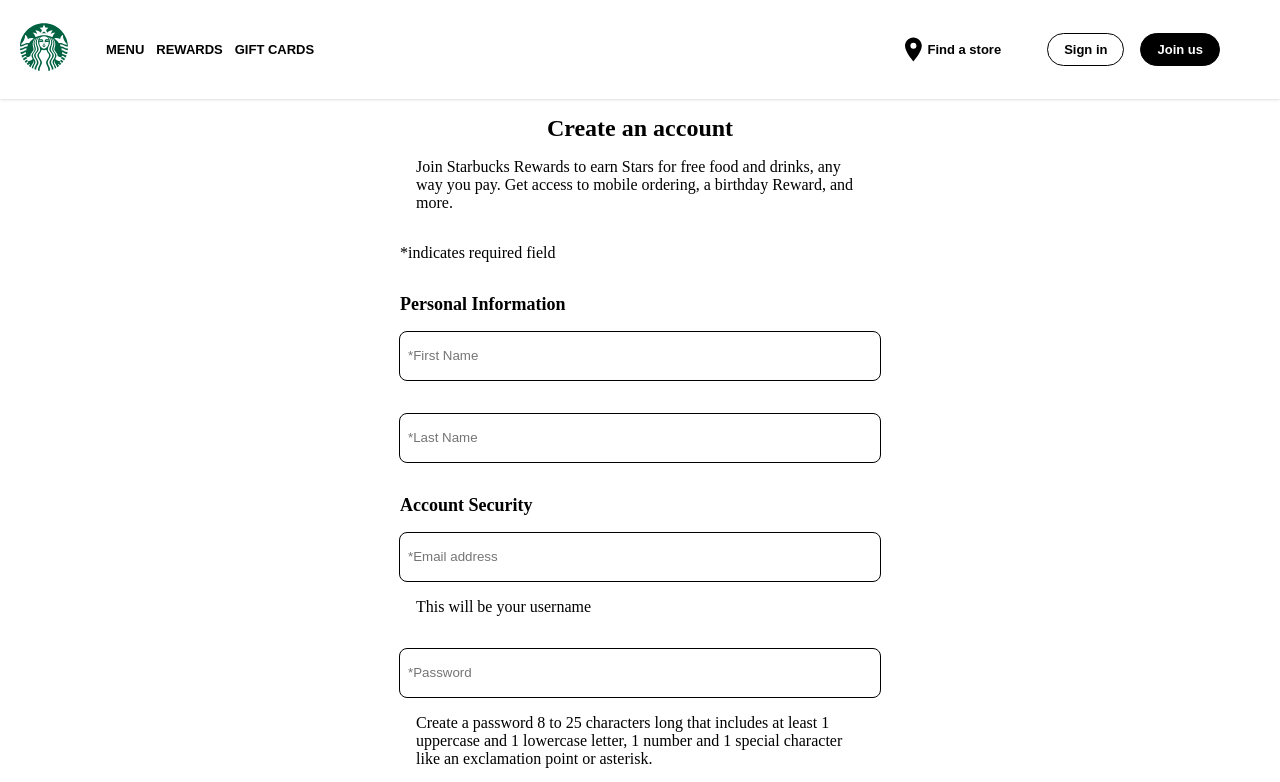
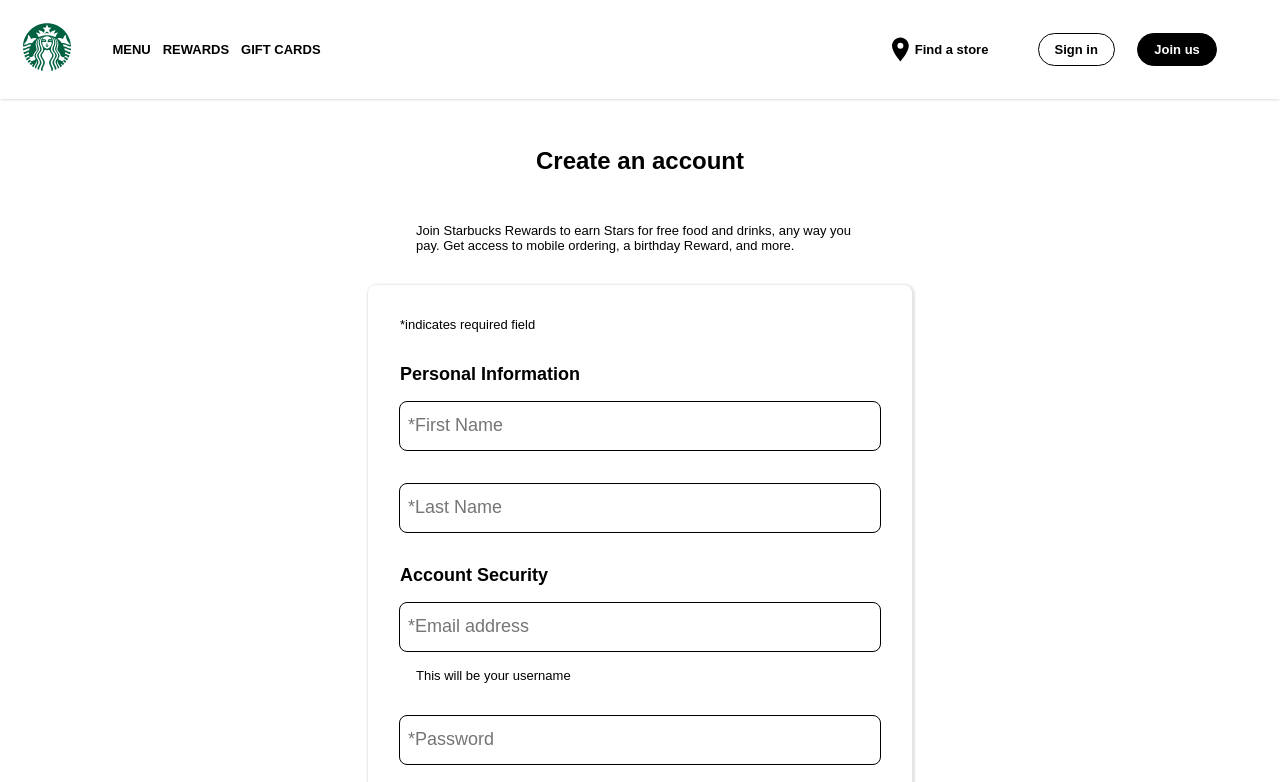
Before and after one commit to ArkadiyAkimov/Starbucks, a Next.js app: page /account/create in a window 1280 px wide. Shown: the top 782 px of the page. Built offline with nearby package versions, Linux system fonts and the light colour scheme.

Commit message:
third commit

```diff
--- a/src/components/Navbar.tsx
+++ b/src/components/Navbar.tsx
@@ -3,6 +3,7 @@
 import { MdLocationOn } from "react-icons/md";
 import { useContext } from "react";
 import { UserContext } from "@/pages/_app";
+import React from "react";
 
 
 export default function Navbar(){
@@ -26,14 +27,20 @@
            <button className="find-store-button">
             <MdLocationOn className="location-pin" />
             Find a store </button>
-            {currUser === undefined && <>
+            {currUser === undefined
+                    ?<React.Fragment>
                      <Link href={`/account/signin`}>
                         <button className="signin-button">Sign in</button>
                      </Link>
                      <Link href={`/account/create`}>
                         <button className="create-button">Join us</button>
                      </Link>
-                     </>}
+                     </React.Fragment>
+                    :<React.Fragment>
+                        <button className="signin-button">{currUser.firstName}</button>
+                        <button className="create-button">Logout</button>
+                     </React.Fragment>
+                     }
                 </div>
                 </div>
         </nav>
--- a/src/pages/account/create.tsx
+++ b/src/pages/account/create.tsx
@@ -32,8 +32,9 @@
         <div className="form-frame">
         <div className="create-title">Create an account</div>
         <div className="input-instructions">Join Starbucks Rewards to earn Stars for free food and drinks, any way you pay. Get access to mobile ordering, a birthday Reward, and more.</div>
+
+        <div className="form-bubble">
         <div className="little-disclaimer">*indicates required field</div>
-
         <div className="form-title">Personal Information</div>
         <input className="username-input" onChange={e=>setFirstName(e.target.value)} value={firstName} type="text" placeholder="*First Name"/>
         <input className="password-input" onChange={e=>setLastName(e.target.value)} value={lastName} type="text" placeholder="*Last Name"/>
@@ -66,5 +67,6 @@
             <button onClick={()=>createAccount()} className="sign-button">Create account</button>
         </div>
     </div>
+    </div>
     )
 }
--- a/src/styles/globals.scss
+++ b/src/styles/globals.scss
@@ -3,7 +3,8 @@
 @import '../styles/signin.scss';
 
 body{
-    margin: 0px
+    margin: 0px;
+    font-family: sans-serif;
 }
 
 @media(min-width:768px){
--- a/src/styles/signin.scss
+++ b/src/styles/signin.scss
@@ -1,24 +1,43 @@
 a{
     color: $btn-color ;
     font-weight: bold;
-
+    padding-left: 0.2rem;
+    padding-right: 0.2rem;
 }
 
 a:hover{
     text-decoration: none;
 }
 
+
 .form-frame{
     display: flex;
     flex-direction: column;
     padding: 1rem;
     align-items: center;
+
+    font-size: small;
+    //background-color: red;
+}
+
+.form-bubble{
+    display: flex;
+    flex-direction: column;
+    padding: 2rem;
+    width: 30rem;
+    border-radius: 0.5rem;
+    align-items: center;
+//    border: 0.1rem black solid;
+
+
+    box-shadow: none;
 }
 
 .signin-title{
     font-size: x-large;
     font-weight: bold;
-    margin-bottom: 2rem;
+    margin-bottom: 1rem;
+    margin-top: 1rem;
 }
 
 
@@ -49,6 +68,8 @@
     height: 2rem;
     margin-bottom: 2rem;
     border-radius: 0.5rem;
+
+    font-size: large
 }
 
 .username-input{
@@ -62,7 +83,6 @@
 .keep-signed-in{
     display: flex;
     align-items: center;
-    font-size: large;
     width: 30rem;
     margin-bottom: 2rem;
 }
@@ -71,7 +91,6 @@
     display: flex;
     flex-direction: row;
     align-items: flex-start;
-    font-size: large;
     width: 30rem;
     height: fit-content;
     margin-bottom: 2rem;
@@ -82,7 +101,6 @@
     flex-direction: row;
     flex-wrap: wrap;
     align-items: center;
-    font-size: large;
     width: fit-content;
     height: fit-content;
 
@@ -131,3 +149,19 @@
     margin-top: -1rem;
     margin-bottom: 2rem;
 }
+
+
+@media(min-width:768px){
+    .form-bubble{
+        box-shadow: 1px 1px 2px 2px rgba(0, 0, 0, 0.105);
+    }
+
+    .create-title{
+        margin-bottom: 4rem;
+        margin-top: 2rem;
+    }
+}
+
+@media(min-width:1024px){
+
+}
```
Also changed, not shown: src/pages/account/signin.tsx (+7 -1 lines).
